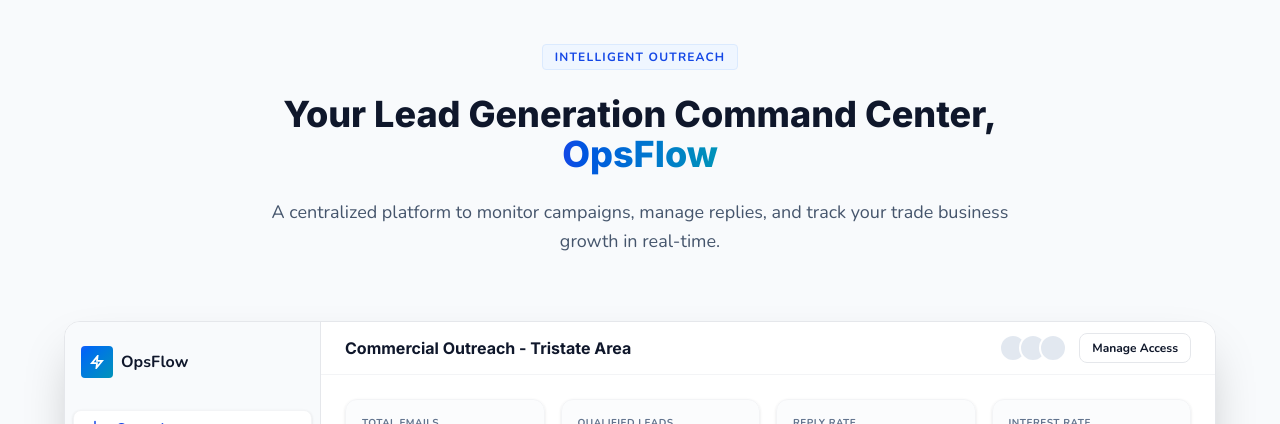
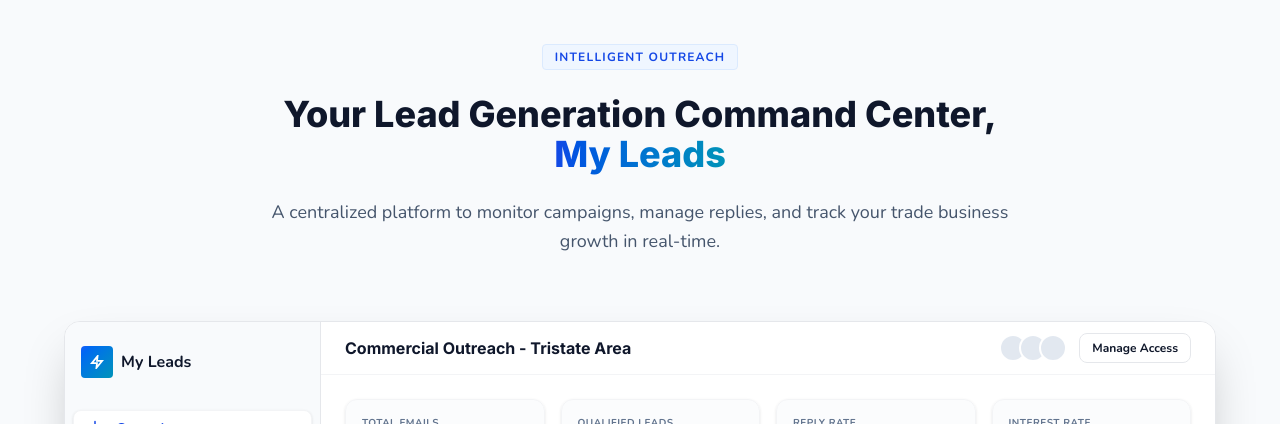
Before and after one commit to saiful-mahmood/10xmyops, a React (Vite) app: page / in a window 1280 px wide. Shown: the part 1340-1764 px from the top of the page. Built offline with nearby package versions, Linux system fonts and the light colour scheme.

Commit message:
Rename OpsFlow to My Leads

```diff
--- a/src/components/ProductGTM.jsx
+++ b/src/components/ProductGTM.jsx
@@ -7,7 +7,7 @@ export default function ProductGTM() {
           <span className="inline-block px-3 py-1 rounded bg-blue-50 border border-blue-100 text-blue-700 text-xs font-bold tracking-widest uppercase mb-6">
             Intelligent Outreach
           </span>
-          <h2 className="text-3xl md:text-4xl font-extrabold mb-6 text-slate-900">Your Lead Generation Command Center, <span className="text-transparent bg-clip-text bg-gradient-to-r from-blue-700 to-cyan-600">OpsFlow</span></h2>
+          <h2 className="text-3xl md:text-4xl font-extrabold mb-6 text-slate-900">Your Lead Generation Command Center, <span className="text-transparent bg-clip-text bg-gradient-to-r from-blue-700 to-cyan-600">My Leads</span></h2>
           <p className="text-slate-600 text-lg leading-relaxed">
             A centralized platform to monitor campaigns, manage replies, and track your trade business growth in real-time.
           </p>
@@ -23,7 +23,7 @@ export default function ProductGTM() {
                 <div className="w-8 h-8 rounded bg-gradient-to-br from-blue-600 to-cyan-600 flex items-center justify-center">
                   <svg width="14" height="14" viewBox="0 0 24 24" fill="none" stroke="white" strokeWidth="3"><path d="M13 2L3 14h9l-1 8 10-12h-9l1-8z"/></svg>
                 </div>
-                <span className="font-bold text-slate-900">OpsFlow</span>
+                <span className="font-bold text-slate-900">My Leads</span>
               </div>
             </div>
 
```
